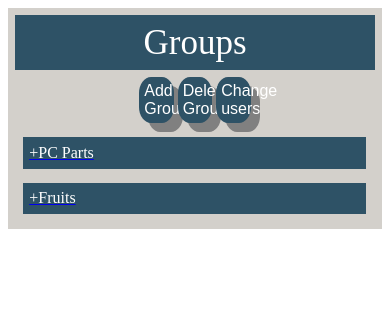
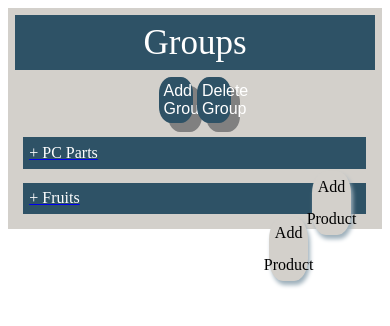
Before and after one commit to gheorghitamutu/Esser, a PHP site: page /PMC/groups_items.html in a window 390 px wide. Shown: the top 326 px of the page. Run offline with PHP 8.4, Linux system fonts and the light colour scheme.

Commit message:
Done: Fixed some positioning of the buttons and items to be scalled. To Do: Responsivness, forms to add items and groups (?)

```diff
--- a/PMC/groups_items.html
+++ b/PMC/groups_items.html
@@ -9,20 +9,18 @@
             <div class="Menu">
                 <button class="MenuButton">Add Group</button>
                 <button class="MenuButton">Delete Group</button>
-                <button class="MenuButton">Change users</button>
             </div>
             <div class="Group">
+                <div class="GroupButton">Add Product</div>
                 <a href="#hide1" id="hide1">
-                    <div class="GroupName">+PC Parts</div>
+                    <div class="GroupName">+ PC Parts</div>
                 </a>
                 <a href="#" id="show1">
-                    <div class="GroupName">-PC Parts</div>
+                    <div class="GroupName">- PC Parts</div>
                 </a>
                 <div id="Contents1">
                     <div class="Product">
-                        <div class="ProductIcon">
-                            <img src="/product_images/cpu.png" alt="CPU">
-                        </div>
+                        <img class="ProductIcon" src="/product_images/cpu.png" alt="CPU">
                         <div class="ProductName">CPU</div>
                         <div class="ProductQuantity">12</div>
                         <div class="ProductAvailable">Yes</div>
@@ -32,9 +30,7 @@
                         <button class="ProductButton">Request Quantity</button>
                     </div>
                     <div class="Product">
-                        <div class="ProductIcon">
-                            <img src="/product_images/hdd.png" alt="HDD">
-                        </div>
+                        <img class="ProductIcon" src="/product_images/hdd.png" alt="HDD">
                         <div class="ProductName">HDD</div>
                         <div class="ProductQuantity">12</div>
                         <div class="ProductAvailable">Yes</div>
@@ -44,9 +40,7 @@
                         <button class="ProductButton">Request Quantity</button>
                     </div>
                     <div class="Product">
-                        <div class="ProductIcon">
-                            <img src="/product_images/motherboard.png" alt="Motherboard">
-                        </div>
+                        <img class="ProductIcon" src="/product_images/motherboard.png" alt="Motherboard">
                         <div class="ProductName">Motherboard</div>
                         <div class="ProductQuantity">12</div>
                         <div class="ProductAvailable">Yes</div>
@@ -56,9 +50,7 @@
                         <button class="ProductButton">Request Quantity</button>
                     </div>
                     <div class="Product">
-                        <div class="ProductIcon">
-                            <img src="/product_images/gpu.png" alt="GPU">
-                        </div>
+                        <img class="ProductIcon" src="/product_images/gpu.png" alt="GPU">
                         <div class="ProductName">GPU</div>
                         <div class="ProductQuantity">12</div>
                         <div class="ProductAvailable">Yes</div>
@@ -68,9 +60,7 @@
                         <button class="ProductButton">Request Quantity</button>
                     </div>
                     <div class="Product">
-                        <div class="ProductIcon">
-                            <img src="/product_images/ssd.png" alt="SSD">
-                        </div>
+                        <img class="ProductIcon" src="/product_images/ssd.png" alt="SSD">
                         <div class="ProductName">SSD</div>
                         <div class="ProductQuantity">12</div>
                         <div class="ProductAvailable">Yes</div>
@@ -80,9 +70,7 @@
                         <button class="ProductButton">Request Quantity</button>
                     </div>
                     <div class="Product">
-                        <div class="ProductIcon">
-                            <img src="/product_images/case.png" alt="Case">
-                        </div>
+                        <img class="ProductIcon" src="/product_images/Case.png" alt="Case">
                         <div class="ProductName">Case</div>
                         <div class="ProductQuantity">12</div>
                         <div class="ProductAvailable">Yes</div>
@@ -92,9 +80,7 @@
                         <button class="ProductButton">Request Quantity</button>
                     </div>
                     <div class="Product">
-                        <div class="ProductIcon">
-                            <img src="/product_images/psu.png" alt="MSU">
-                        </div>
+                        <img class="ProductIcon" src="/product_images/psu.png" alt="PSU">
                         <div class="ProductName">PSU</div>
                         <div class="ProductQuantity">12</div>
                         <div class="ProductAvailable">Yes</div>
@@ -104,9 +90,7 @@
                         <button class="ProductButton">Request Quantity</button>
                     </div>
                     <div class="Product">
-                        <div class="ProductIcon">
-                            <img src="/product_images/cooler.png" alt="Cooler">
-                        </div>
+                        <img class="ProductIcon" src="/product_images/cooler.png" alt="Cooler">
                         <div class="ProductName">Cooler</div>
                         <div class="ProductQuantity">12</div>
                         <div class="ProductAvailable">Yes</div>
@@ -118,15 +102,16 @@
                 </div>
             </div>
             <div class="Group">
+                <div class="GroupButton">Add Product</div>
                 <a href="#hide2" id="hide2">
-                    <div class="GroupName">+Fruits</div>
+                    <div class="GroupName">+ Fruits</div>
                 </a>
                 <a href="#" id="show2">
-                    <div class="GroupName">-Fruits</div>
+                    <div class="GroupName">- Fruits</div>
                 </a>
                 <div id="Contents2">
                     <div class="Product">
-                        <div class="ProductIcon">image</div>
+                        <img class="ProductIcon" src="/product_images/default.png" alt="Bananas">
                         <div class="ProductName">Bananas</div>
                         <div class="ProductQuantity">12</div>
                         <div class="ProductAvailable">Yes</div>
@@ -136,7 +121,7 @@
                         <button class="ProductButton">Request Quantity</button>
                     </div>
                     <div class="Product">
-                        <div class="ProductIcon">image</div>
+                        <img class="ProductIcon" src="/product_images/default.png" alt="Apples">
                         <div class="ProductName">Apples</div>
                         <div class="ProductQuantity">12</div>
                         <div class="ProductAvailable">Yes</div>
--- a/PMC/pmc_groups_and_items_style.css
+++ b/PMC/pmc_groups_and_items_style.css
@@ -1,6 +1,6 @@
 .Groups{
     padding: 2% 2%;
-    position: inherit;
+    position: relative;
     text-align: center;
     background-color: #d3d0cb;
 }
@@ -67,23 +70,65 @@
     float: right;
     box-shadow: 2px 4px 4px #9fb1bc;
     cursor: pointer;
-    box-sizing: border-box;
     line-height: 32px;
     margin: 0.5%;
+    justify-content: center;
+    padding: 0% 2%;
+    height: 8%;
+    width: 8%;
+    transform: translateY(50%);
 }
 
 .ProductButton:hover{
     background-color: #d3d0cb;
-    box-sizing: border-box;
     color: black;
 }
 
 .ProductButton:active{
     background-color: #e2c044;
     box-shadow: 2px 2px black;
-    transform: translateY(2%);
-    box-sizing: border-box;
     color: black;
+}
+
+/*Buttons for groups*/
+
+.GroupButton{
+    position:inherit;
+    text-align: center;
+    display: inline-flex;
+    background-color: #d3d0cb;
+    border: none;
+    color: black;
+    text-align: center;
+    text-decoration: none;
+    font-size: 16px;
+    border-radius: 35%;
+    transition-duration: 0.5s;
+    float: right;
+    box-shadow: 2px 4px 4px #9fb1bc;
+    cursor: pointer;
+    line-height: 32px;
+    margin: 0.5%;
+    justify-content: center;
+    padding: 0% 2%;
+    height: 8%;
+    width: 8%;
+    transform: translateY(50%);
+}
+
+.GroupButton:hover{
+    background-color: #2e5266;
+    color: white;
+    height: 8%;
+    width: 8%;
+}
+
+.GroupButton:active{
+    background-color: #e2c044;
+    box-shadow: 2px 2px black;
+    color: black;
+    height: 8%;
+    width: 8%;
 }
 
 .Group{
```
Also changed, not shown: other parts of PMC/pmc_groups_and_items_style.css (+27 -3 lines).
